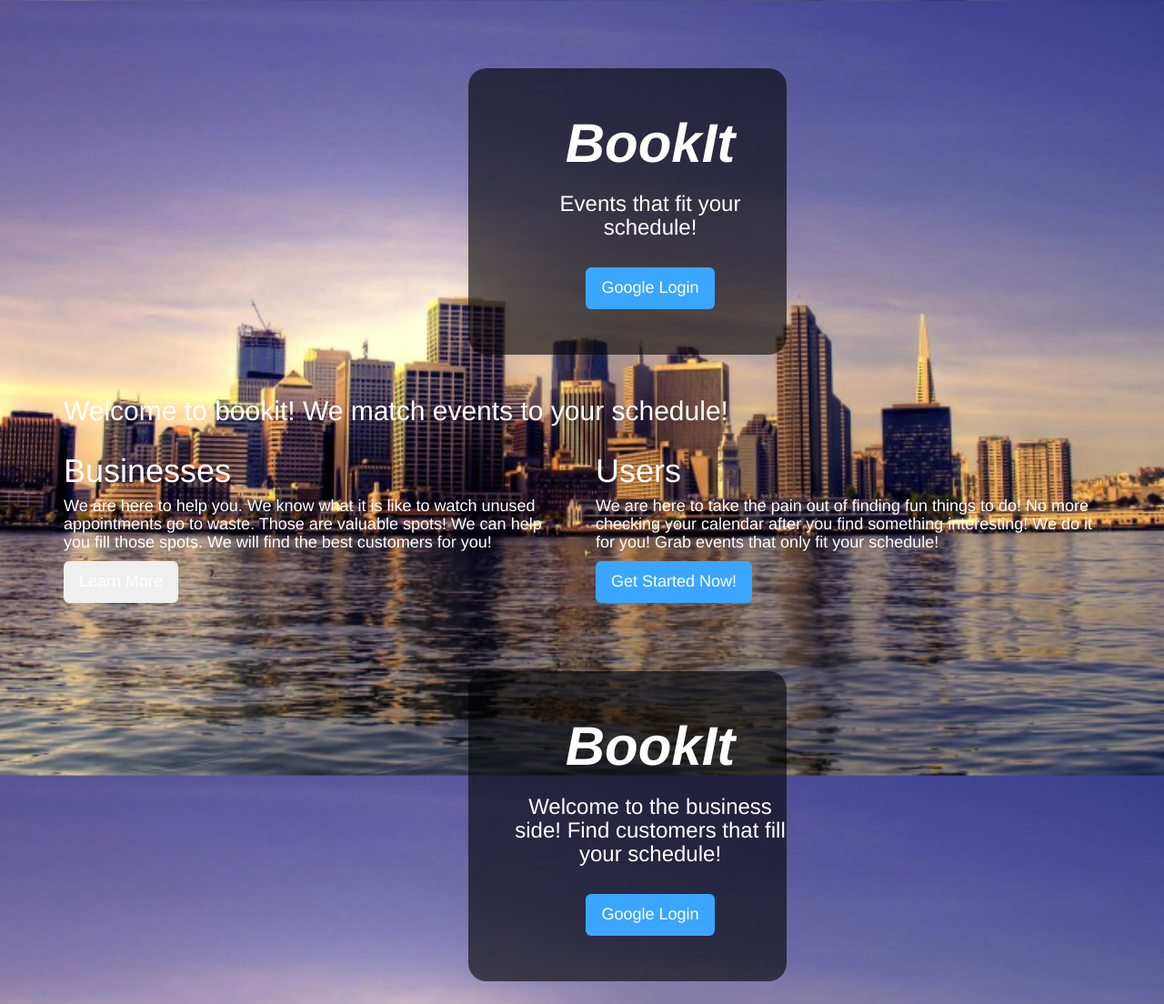
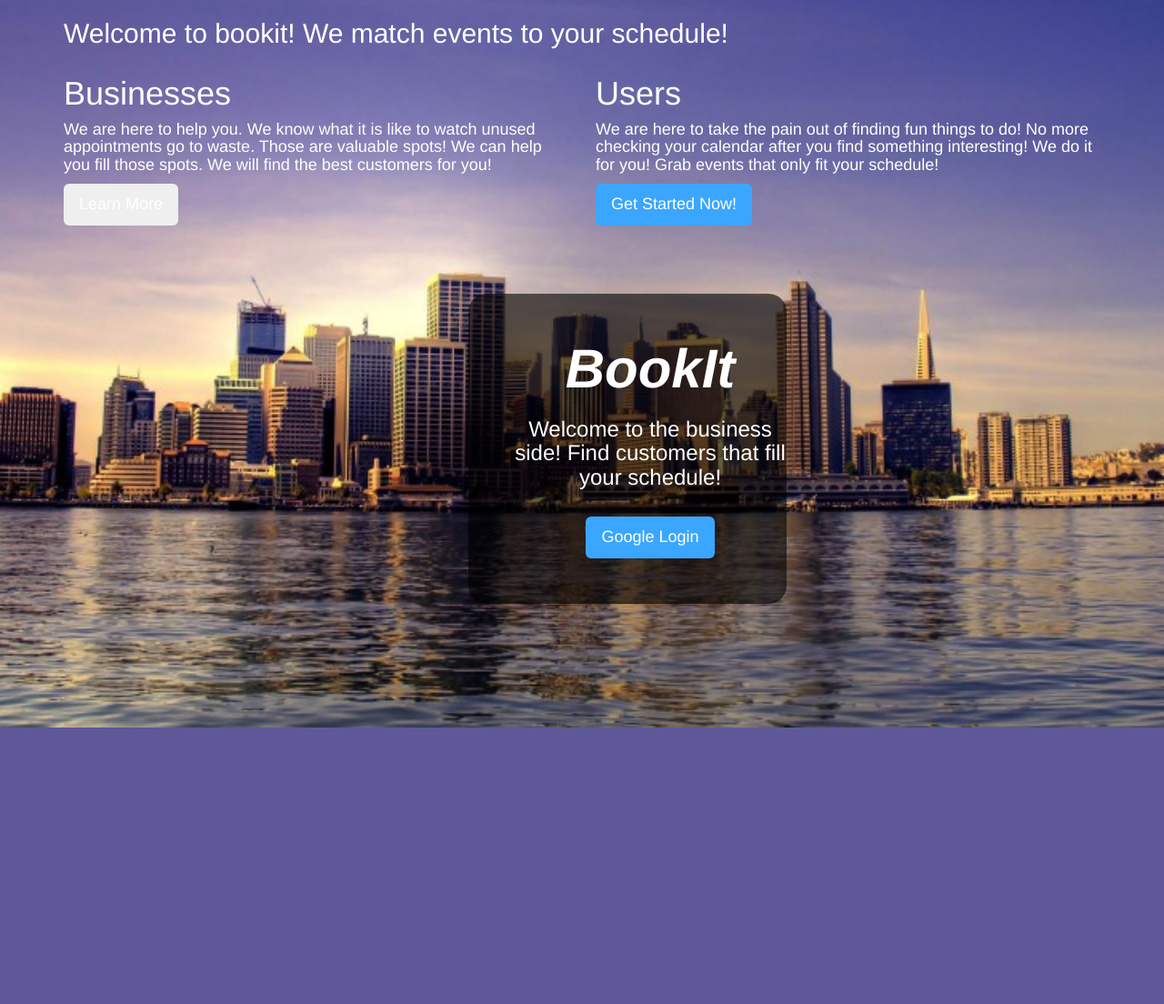
Before and after one commit to travis6888/bookit, a Django app: page / in a window 1280 px wide. Shown: the whole page at 91% size. After the commit the page ends 800 px from the top, so only its background shows below. Run offline with Django 3.2, Linux system fonts and the light colour scheme; data that the repository does not hold is empty; some libraries are stand-ins or nearby versions.

Commit message:
landing page

```diff
--- a/quick/templates/home.html
+++ b/quick/templates/home.html
@@ -25,30 +25,7 @@
 
 {% block content %}
     <header id="top" class="header">
-    <div class="contain user">
-        <div class="text-vertical-center">
-            <div class="homePage container-fluid">
-                <div class="homeText user">
-                    <h1><em>BookIt</em></h1>
 
-                    <h3>Events that fit your schedule!</h3>
-                    <br>
-                    {% if not user.is_authenticated %}
-                        <a href="{% url "social:begin" "google-oauth2" %}" class="btn btn btn-lg homeBtn">Google
-                            Login</a>
-                    {% elif user.profile.count == 1 %}
-                        <button class="loadEvents btn btn btn-lg homeBtn">Get Events</button>
-                    {% else %}
-                        <button class="btn btn btn-lg homeBtn" data-toggle="modal" data-target=".bs-example-modal-sm">
-                            Create
-                            Profile
-                        </button>
-                    {% endif %}
-                    <br>
-                </div>
-            </div>
-        </div>
-    </div>
     <div class="container landing">
 
     <div class="row">
@@ -69,15 +46,7 @@
             after you find something interesting! We do it for you! Grab events that only fit your schedule! </h4>
         <button class="homeBtn btn btn-lg userButton" > Get Started Now!</button>
         </div>
-{#        {% elif user.profile.count == 1 %}#}
-{#              <div class="homePage businessButton">#}
-{#                        <button class="loadEvents btn btn btn-lg homeBtn">Get Events </button>#}
-{#        {% else %}#}
-{#                        <button class="btn btn btn-lg homeBtn" data-toggle="modal" data-target=".bs-example-modal-sm">#}
-{#                            Create#}
-{#                            Profile#}
-{#                        </button>#}
-{#              </div>#}
+
                     {% endif %}
     </div>
 </div>
@@ -92,8 +61,11 @@
                     {% if not user.is_authenticated %}
                         <a href="{% url "social:begin" "google-oauth2" %}" class="btn btn btn-lg homeBtn business2">Google
                             Login</a>
+
                     {% elif user.profile.count == 1 and profile2.business %}
-                        <button class="loadEvents btn btn btn-lg businessGetTimes">Find empty spots in your schedule</button>
+                        <button class="btn btn btn-lg businessGetTimes homeBtn">Find empty spots in your schedule</button>
+                        {% elif user.profile.count == 1 %}
+                        <button class="loadEvents btn btn btn-lg homeBtn">Get Events</button>
                     {% else %}
                         <button class="btn btn btn-lg homeBtn" data-toggle="modal" data-target=".bs-example-modal-sm">
                             Create
```
